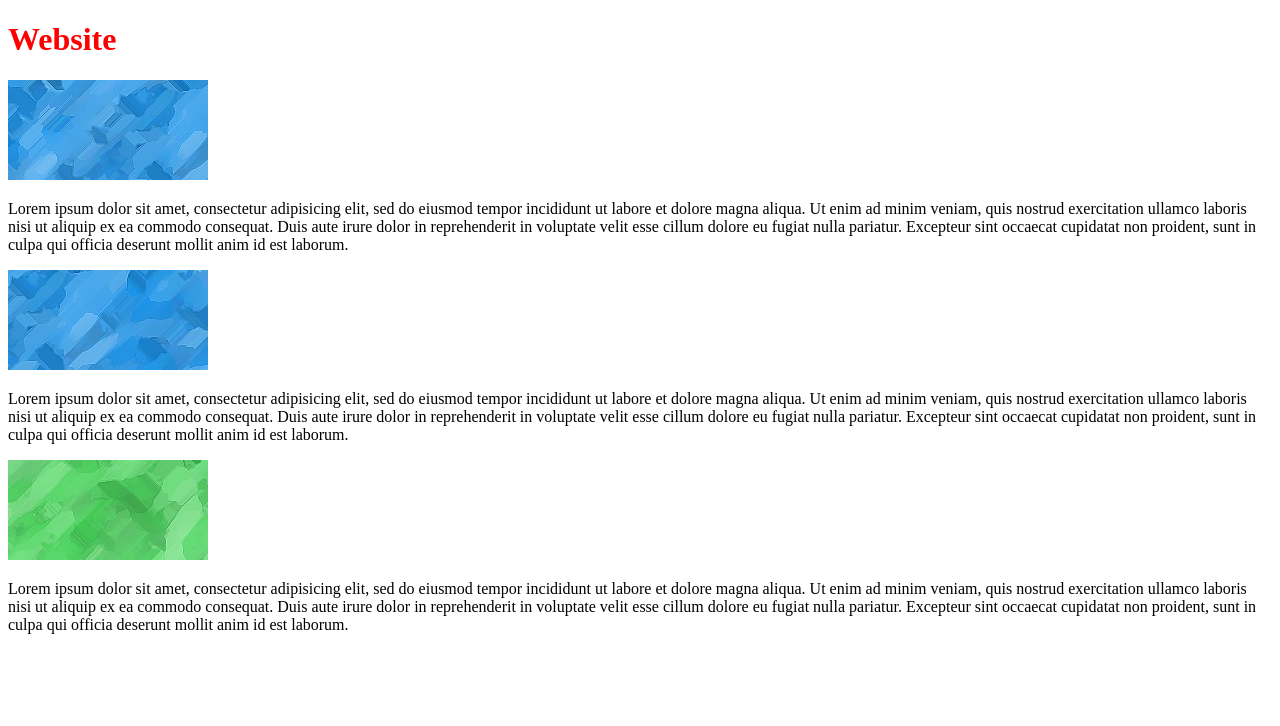
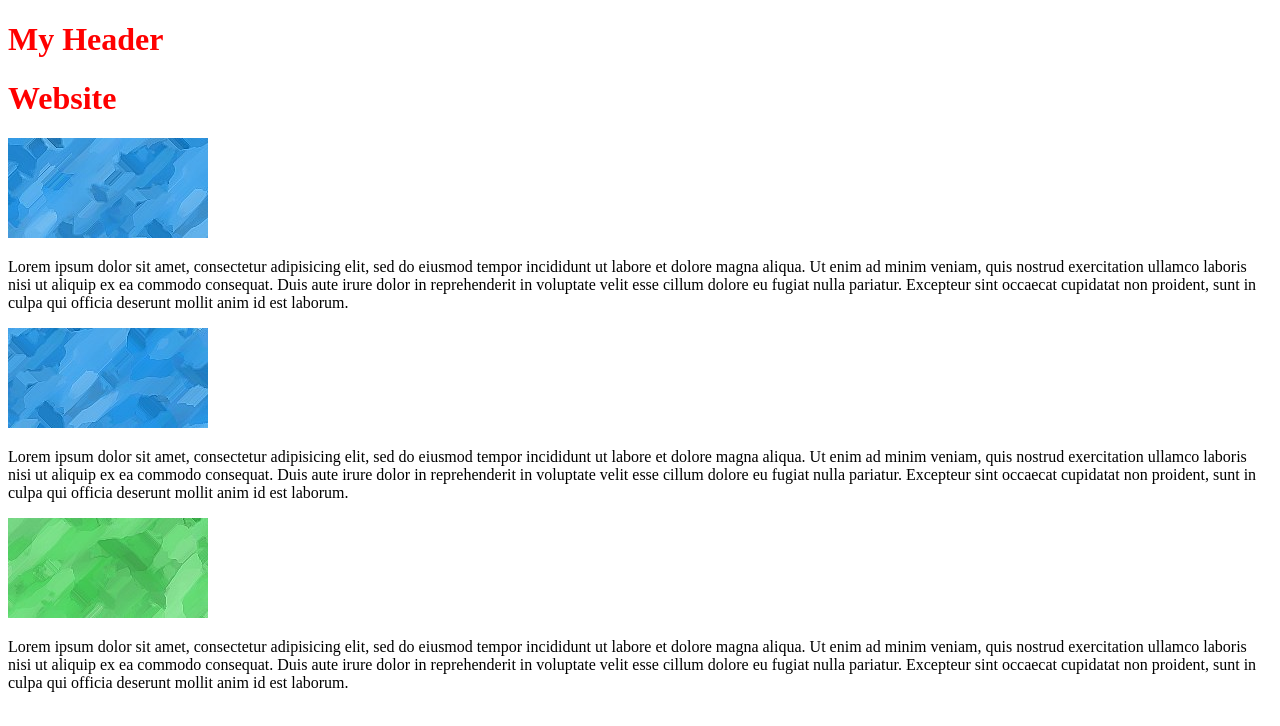
Before and after one commit to MiLandry/responsive-demo, a website: page public/index.html in a window 1280 px wide. Drawn offline with Linux system fonts and the light colour scheme.

Commit message:
lsat commit before killing my garbage

```diff
--- a/public/index.html
+++ b/public/index.html
@@ -6,6 +6,7 @@
 
     </head>
     <body>
+      <h1>My Header</h1>
 <div class="div1">
 </div>
         <h1>Website</h1>
```
